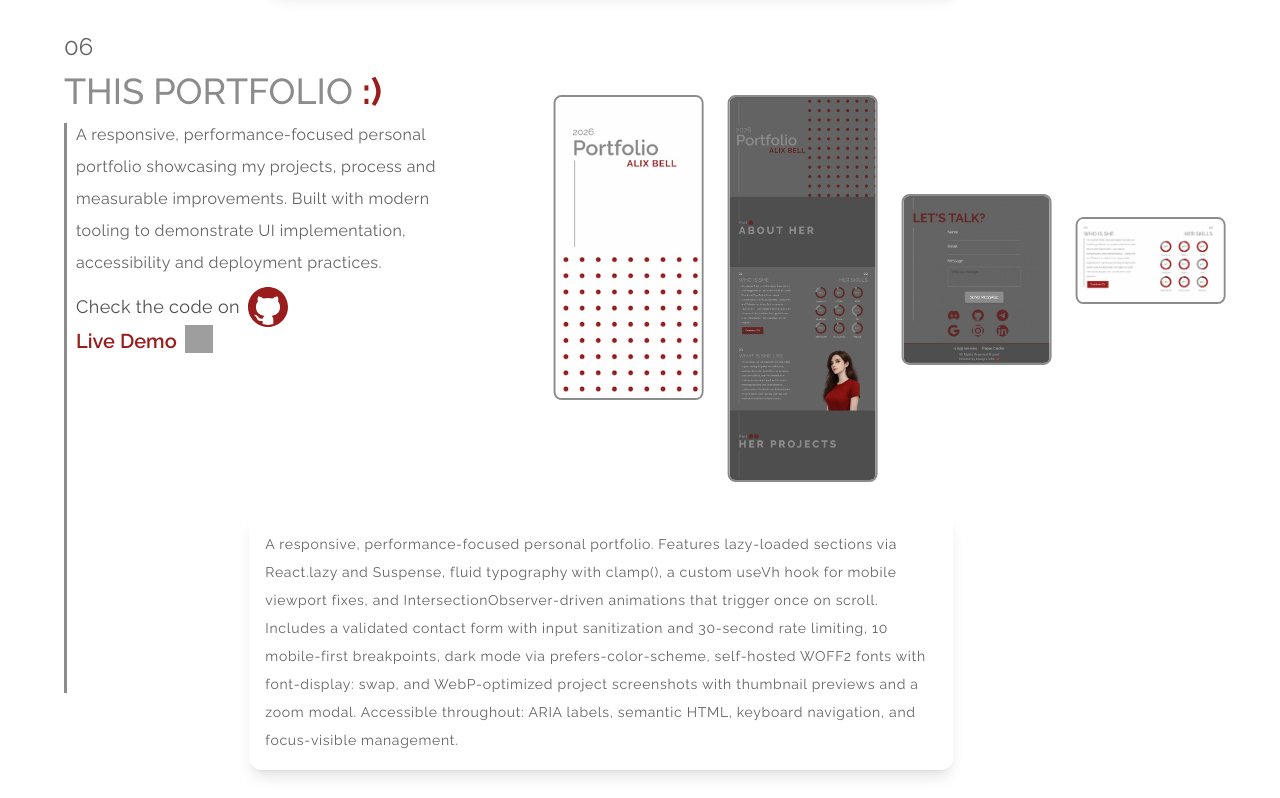
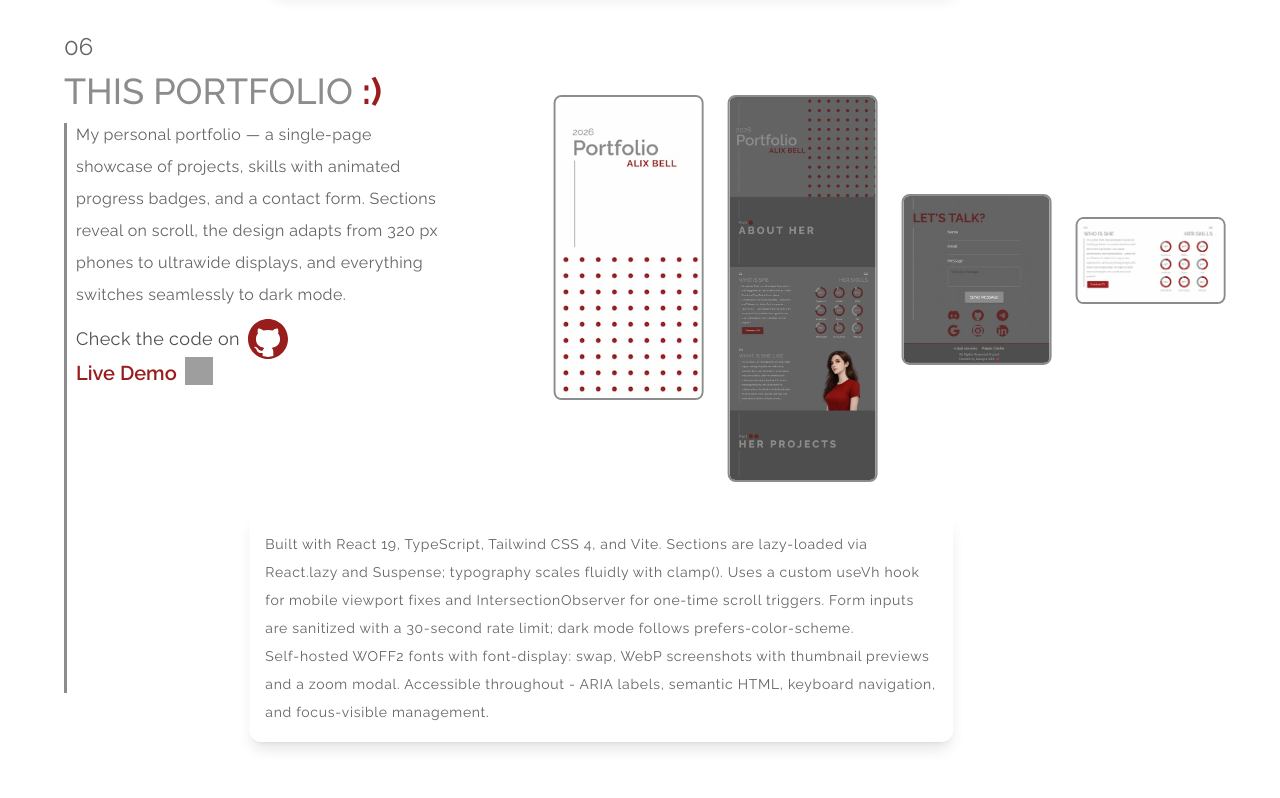
Before and after one commit to bavayra/Portfolio, a React (Vite) app: page / in a window 1280 px wide. Shown: the part 4342-5140 px from the top of the page. Built offline with nearby package versions, Linux system fonts and the light colour scheme; grey boxes are pictures that could not be loaded.

Commit message:
refactor/style(Portfolio 360-820): changed the content of short and full project descriptions and adjusted divider's height accordingly. Corrected margins. Deleted pl for the short description

```diff
--- a/data/projects.ts
+++ b/data/projects.ts
@@ -126,7 +126,7 @@ export const projects: Project[] = [
     title: "This Portfolio",
     description: "Responsive personal portfolio",
     descriptionFull:
-      "A responsive, performance‑focused personal portfolio. Features lazy‑loaded sections via React.lazy and Suspense, fluid typography with clamp(), a custom useVh hook for mobile viewport fixes, and IntersectionObserver‑driven animations that trigger once on scroll. Includes a validated contact form with input sanitization and 30‑second rate limiting, 10 mobile‑first breakpoints, dark mode via prefers‑color‑scheme, self‑hosted WOFF2 fonts with font‑display: swap, and WebP‑optimized project screenshots with thumbnail previews and a zoom modal. Accessible throughout: ARIA labels, semantic HTML, keyboard navigation, and focus‑visible management.",
+      "Built with React 19, TypeScript, Tailwind CSS 4, and Vite. Sections are lazy‑loaded via React.lazy and Suspense; typography scales fluidly with clamp(). Uses a custom useVh hook for mobile viewport fixes and IntersectionObserver for one‑time scroll triggers. Form inputs are sanitized with a 30‑second rate limit; dark mode follows prefers‑color‑scheme. Self‑hosted WOFF2 fonts with font‑display: swap, WebP screenshots with thumbnail previews and a zoom modal. Accessible throughout - ARIA labels, semantic HTML, keyboard navigation, and focus‑visible management.",
     position: { row: 1, col: 1 },
     technologies: ["React", "TypeScript", "Tailwind", "Vite"],
     githubUrl: "https://github.com/bavayra/portfolio.git",
--- a/src/index.css
+++ b/src/index.css
@@ -253,7 +253,7 @@
     --hero-div-w: 3px;
     --hero-mt: 140px;
 
-    --block-div-2xs-h: 230px;
+    --block-div-2xs-h: 262px;
     --block-div-xs-h: 324px;
     --block-div-sm-h: 312px;
     --block-div-md-h: 230px;
@@ -266,8 +266,8 @@
     --weather-screen-div-top: 400px;
     --weather-screen-div-height: 1256px;
 
-    --portfolio-screen-div-top: 374px;
-    --portfolio-screen-div-height: 1254px;
+    --portfolio-screen-div-top: 400px;
+    --portfolio-screen-div-height: 1230px;
 
     --section-bot-div-top: clamp(244px, calc(-34.182px + 30.909vh), 312px);
     --section-top-div-height: 136px;
--- a/src/sections/Portfolio.tsx
+++ b/src/sections/Portfolio.tsx
@@ -27,11 +27,11 @@ export const Portfolio = () => {
           <h2 className="text-2xl tablet-md:my-2 desktop-xl:text-5xl phone-sm:text-3xl desktop-sm:text-4xl phone-lg:text-4xl text-grey-2 font-medium">
             THIS PORTFOLIO <span className="text-accent-red font-bold">:)</span>
           </h2>
-          <p className="mt-2 text-xs desktop-xl:max-w-120 desktop-xl:text-xl phone-lg:pl-2 desktop-sm:max-w-92 desktop-sm:text-base phone-lg:max-w-80 tablet-md:max-w-116 tablet-sm:max-w-92 tablet-sm:pl-0 phone-sm:text-sm phone-md:text-base phone-md:max-w-76 phone-sm:max-w-68 text-text leading-loose tracking-wide ml-3 w-full max-w-60 wrap-break-words whitespace-normal">
-            A responsive, performance‑focused personal portfolio showcasing my
-            projects, process and measurable improvements. Built with modern
-            tooling to demonstrate UI implementation, accessibility and
-            deployment practices.
+          <p className="mt-2 text-xs desktop-xl:max-w-120 desktop-xl:text-xl desktop-sm:max-w-92 desktop-sm:text-base phone-lg:max-w-80 tablet-md:max-w-116 tablet-sm:max-w-92 tablet-sm:pl-0 phone-sm:text-sm phone-md:text-base phone-md:max-w-76 phone-sm:max-w-68 text-text leading-loose tracking-wide ml-3 w-full max-w-60 wrap-break-words whitespace-normal">
+            My personal portfolio — a single‑page showcase of projects, skills
+            with animated progress badges, and a contact form. Sections reveal
+            on scroll, the design adapts from 320 px phones to ultrawide
+            displays, and everything switches seamlessly to dark mode.
           </p>
           <GitHubLink liveUrl={project.liveUrl} />
         </div>
```
